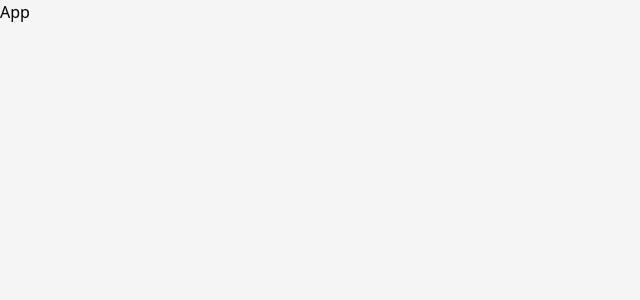
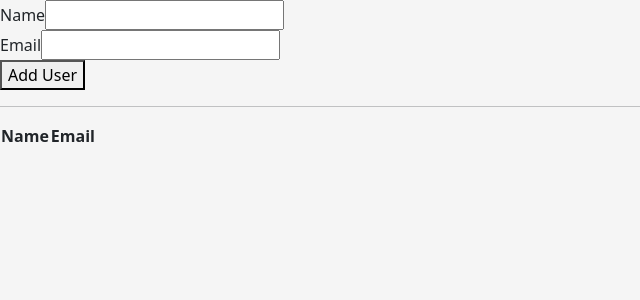
Before and after one commit to Michal-Radomski/Testing-Libraries-Courses, a React (Create React App) app in the folder 01_React-Testing-Library_Jest/02_users/: page / in a window 1280 px wide. Shown: the top 300 px of the page, without its empty margins (0-640 px from the left). Built offline with nearby package versions, Linux system fonts and the light colour scheme.

Commit message:
Testing Libraries course - commit 05

```diff
--- a/01_React-Testing-Library_Jest/02_users/public/index.html
+++ b/01_React-Testing-Library_Jest/02_users/public/index.html
@@ -7,7 +7,8 @@
     <meta name="theme-color" content="#000000" />
     <meta name="description" content="Web site created using create-react-app" />
 
-    <script src="https://cdn.tailwindcss.com"></script>
+    <link rel="stylesheet" href="https://cdn.jsdelivr.net/npm/bootstrap@5.3.2/dist/css/bootstrap.min.css" />
+    <script src="https://cdn.jsdelivr.net/npm/bootstrap@5.3.2/dist/js/bootstrap.bundle.min.js"></script>
 
     <title>02 Users</title>
   </head>
--- a/01_React-Testing-Library_Jest/02_users/src/App.tsx
+++ b/01_React-Testing-Library_Jest/02_users/src/App.tsx
@@ -2,8 +2,25 @@
 
 import "./App.scss";
 
+import UserForm from "./UserForm";
+import UserList from "./UserList";
+
 function App(): JSX.Element {
-  return <React.Fragment>App</React.Fragment>;
+  const [users, setUsers] = React.useState<User[]>([]);
+
+  const onUserAdd = (user: User): void => {
+    setUsers([...users, user]);
+  };
+
+  return (
+    <React.Fragment>
+      <div>
+        <UserForm onUserAdd={onUserAdd} />
+        <hr />
+        <UserList users={users} />
+      </div>
+    </React.Fragment>
+  );
 }
 
 export default App;
--- a/01_React-Testing-Library_Jest/02_users/src/Interfaces.d.ts
+++ b/01_React-Testing-Library_Jest/02_users/src/Interfaces.d.ts
@@ -1 +1,6 @@
 // Types and Interfaces
+
+interface User {
+  email: string;
+  name: string;
+}
--- /dev/null
+++ b/01_React-Testing-Library_Jest/02_users/src/UserForm.tsx
@@ -0,0 +1,30 @@
+import React from "react";
+
+function UserForm({ onUserAdd }: { onUserAdd: Function }): JSX.Element {
+  const [email, setEmail] = React.useState<string>("");
+  const [name, setName] = React.useState<string>("");
+
+  const handleSubmit = (event: React.SyntheticEvent) => {
+    event.preventDefault();
+
+    onUserAdd({ name, email });
+  };
+
+  return (
+    <React.Fragment>
+      <form onSubmit={handleSubmit}>
+        <div>
+          <label>Name</label>
+          <input value={name} onChange={(e) => setName(e.target.value)} />
+        </div>
+        <div>
+          <label>Email</label>
+          <input value={email} onChange={(e) => setEmail(e.target.value)} />
+        </div>
+        <button>Add User</button>
+      </form>
+    </React.Fragment>
+  );
+}
+
+export default UserForm;
--- /dev/null
+++ b/01_React-Testing-Library_Jest/02_users/src/UserList.tsx
@@ -0,0 +1,28 @@
+import React from "react";
+
+function UserList({ users }: { users: User[] }): JSX.Element {
+  const renderedUsers = users.map((user: User) => {
+    return (
+      <tr key={user.name}>
+        <td>{user.name}</td>
+        <td>{user.email}</td>
+      </tr>
+    );
+  });
+
+  return (
+    <React.Fragment>
+      <table>
+        <thead>
+          <tr>
+            <th>Name</th>
+            <th>Email</th>
+          </tr>
+        </thead>
+        <tbody>{renderedUsers}</tbody>
+      </table>
+    </React.Fragment>
+  );
+}
+
+export default UserList;
```
Also changed, not shown: 1 other file (tests, documents, lock files or other folders).
